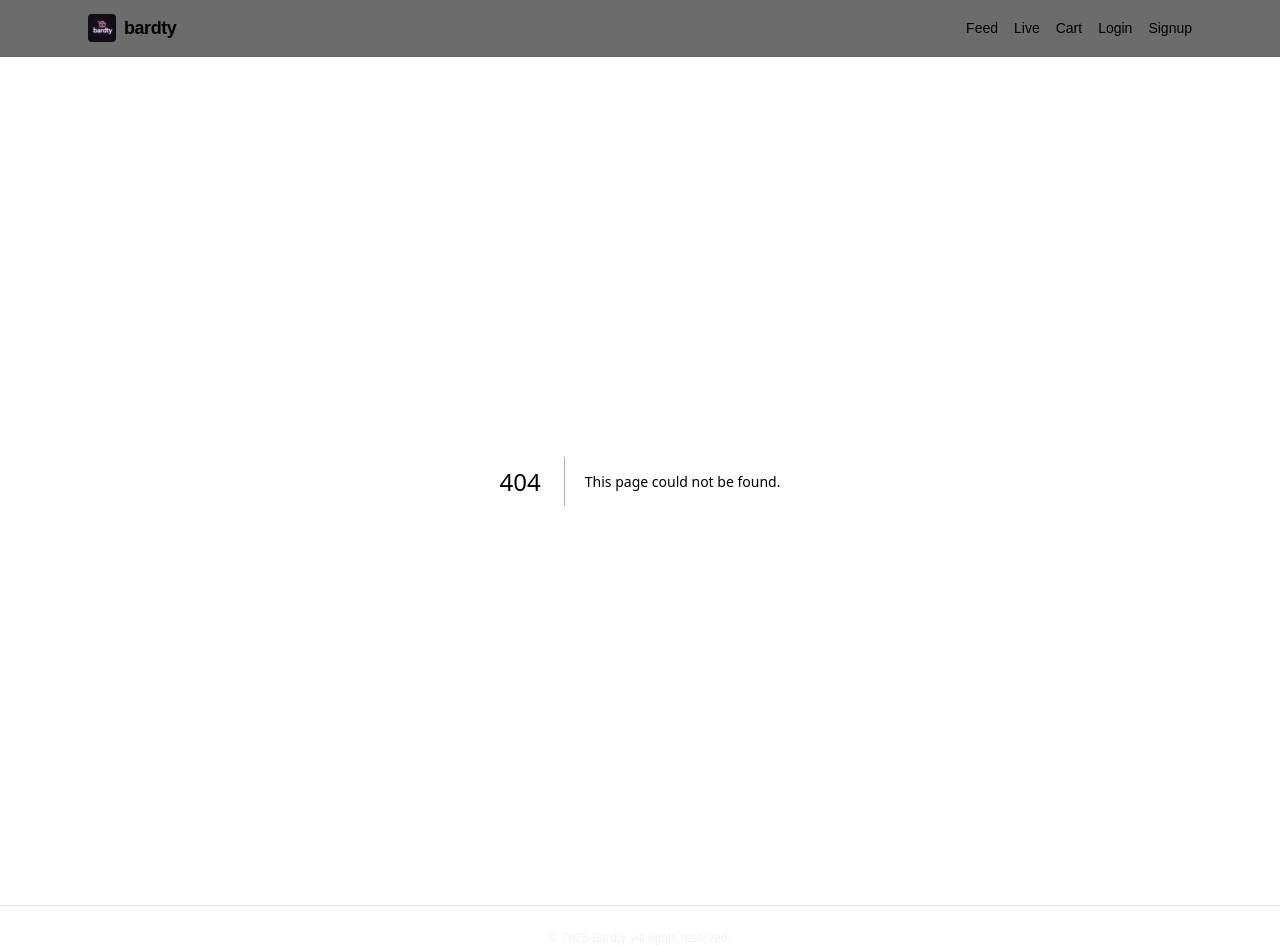
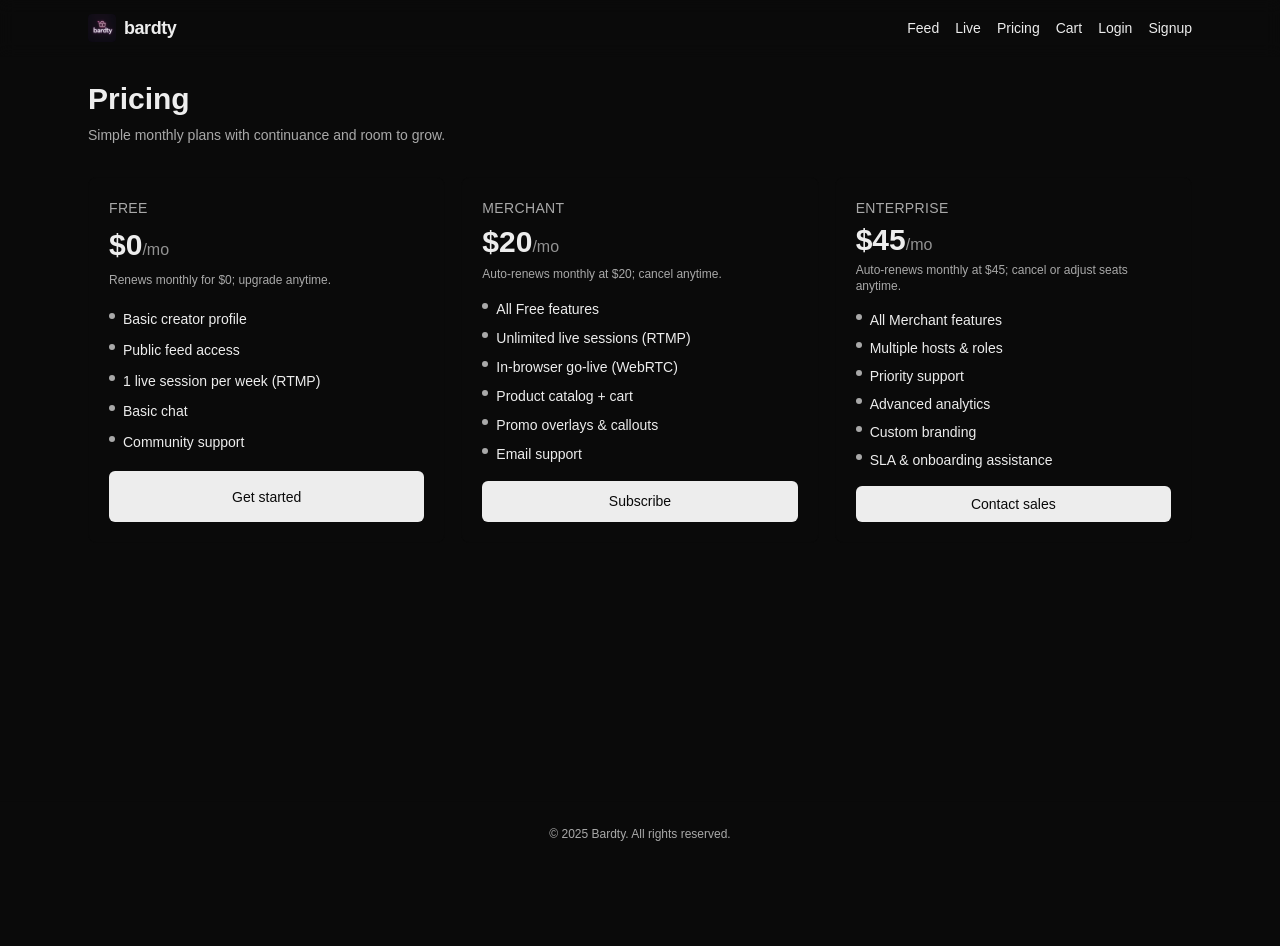
Before and after one commit to averagegio/bardty, a Next.js app: page /pricing in a window 1280 px wide. Before the commit this address had no page. After the commit the page ends 842 px from the top, so only its background shows below. Built offline with nearby package versions, Linux system fonts and the light colour scheme.

Commit message:
feat(pricing): add pricing API, cards, and /pricing page; link in header; monthly continuance noted

```diff
--- /dev/null
+++ b/app/api/pricing/route.js
@@ -0,0 +1,5 @@
+import { pricingPlans } from "@/lib/pricing";
+
+export async function GET() {
+  return Response.json({ plans: pricingPlans });
+}
--- /dev/null
+++ b/app/components/PricingCard.js
@@ -0,0 +1,28 @@
+"use client";
+
+export default function PricingCard({ plan }) {
+  const priceLabel = plan.priceMonthly === 0 ? "$0" : `$${plan.priceMonthly}`;
+  return (
+    <div className="rounded-lg border border-black/[.08] dark:border-white/[.145] p-5 grid gap-4">
+      <div className="grid gap-1">
+        <div className="text-sm uppercase tracking-wide text-foreground/70">{plan.name}</div>
+        <div className="text-3xl font-semibold">{priceLabel}<span className="text-base font-normal text-foreground/60">/mo</span></div>
+        <div className="text-xs text-foreground/70">{plan.continuance}</div>
+      </div>
+      <ul className="grid gap-2 text-sm">
+        {plan.features.map((f, i) => (
+          <li key={i} className="flex items-start gap-2">
+            <span className="mt-1 inline-block h-1.5 w-1.5 rounded-full bg-foreground/70" />
+            <span>{f}</span>
+          </li>
+        ))}
+      </ul>
+      <a
+        href={plan.cta.href}
+        className="inline-flex items-center justify-center rounded-md bg-foreground text-background px-4 py-2 text-sm font-medium hover:opacity-90"
+      >
+        {plan.cta.label}
+      </a>
+    </div>
+  );
+}
--- a/app/layout.js
+++ b/app/layout.js
@@ -41,6 +41,7 @@ export default function RootLayout({ children }) {
             <nav className="flex items-center gap-4 text-sm">
               <Link className="hover:underline" href="/feed">Feed</Link>
               <Link className="hover:underline" href="/live">Live</Link>
+              <Link className="hover:underline" href="/pricing">Pricing</Link>
               <Link className="hover:underline" href="/cart">Cart</Link>
               <Link className="hover:underline" href="/login">Login</Link>
               <Link className="hover:underline" href="/signup">Signup</Link>
--- /dev/null
+++ b/app/pricing/page.js
@@ -0,0 +1,18 @@
+import PricingCard from "../components/PricingCard";
+import { pricingPlans } from "@/lib/pricing";
+
+export default function PricingPage() {
+  return (
+    <div className="grid gap-8">
+      <div className="grid gap-2">
+        <h1 className="text-2xl sm:text-3xl font-semibold">Pricing</h1>
+        <p className="text-foreground/70 text-sm">Simple monthly plans with continuance and room to grow.</p>
+      </div>
+      <div className="grid gap-4 md:grid-cols-3">
+        {pricingPlans.map((plan) => (
+          <PricingCard key={plan.id} plan={plan} />
+        ))}
+      </div>
+    </div>
+  );
+}
--- /dev/null
+++ b/lib/pricing.js
@@ -0,0 +1,55 @@
+export const pricingPlans = [
+  {
+    id: "free",
+    name: "Free",
+    priceMonthly: 0,
+    currency: "USD",
+    interval: "month",
+    label: "$0",
+    cta: { label: "Get started", href: "/signup?plan=free" },
+    continuance: "Renews monthly for $0; upgrade anytime.",
+    features: [
+      "Basic creator profile",
+      "Public feed access",
+      "1 live session per week (RTMP)",
+      "Basic chat",
+      "Community support",
+    ],
+  },
+  {
+    id: "merchant",
+    name: "Merchant",
+    priceMonthly: 20,
+    currency: "USD",
+    interval: "month",
+    label: "$20",
+    cta: { label: "Subscribe", href: "/signup?plan=merchant" },
+    continuance: "Auto-renews monthly at $20; cancel anytime.",
+    features: [
+      "All Free features",
+      "Unlimited live sessions (RTMP)",
+      "In-browser go-live (WebRTC)",
+      "Product catalog + cart",
+      "Promo overlays & callouts",
+      "Email support",
+    ],
+  },
+  {
+    id: "enterprise",
+    name: "Enterprise",
+    priceMonthly: 45,
+    currency: "USD",
+    interval: "month",
+    label: "$45",
+    cta: { label: "Contact sales", href: "/signup?plan=enterprise" },
+    continuance: "Auto-renews monthly at $45; cancel or adjust seats anytime.",
+    features: [
+      "All Merchant features",
+      "Multiple hosts & roles",
+      "Priority support",
+      "Advanced analytics",
+      "Custom branding",
+      "SLA & onboarding assistance",
+    ],
+  },
+];
```
